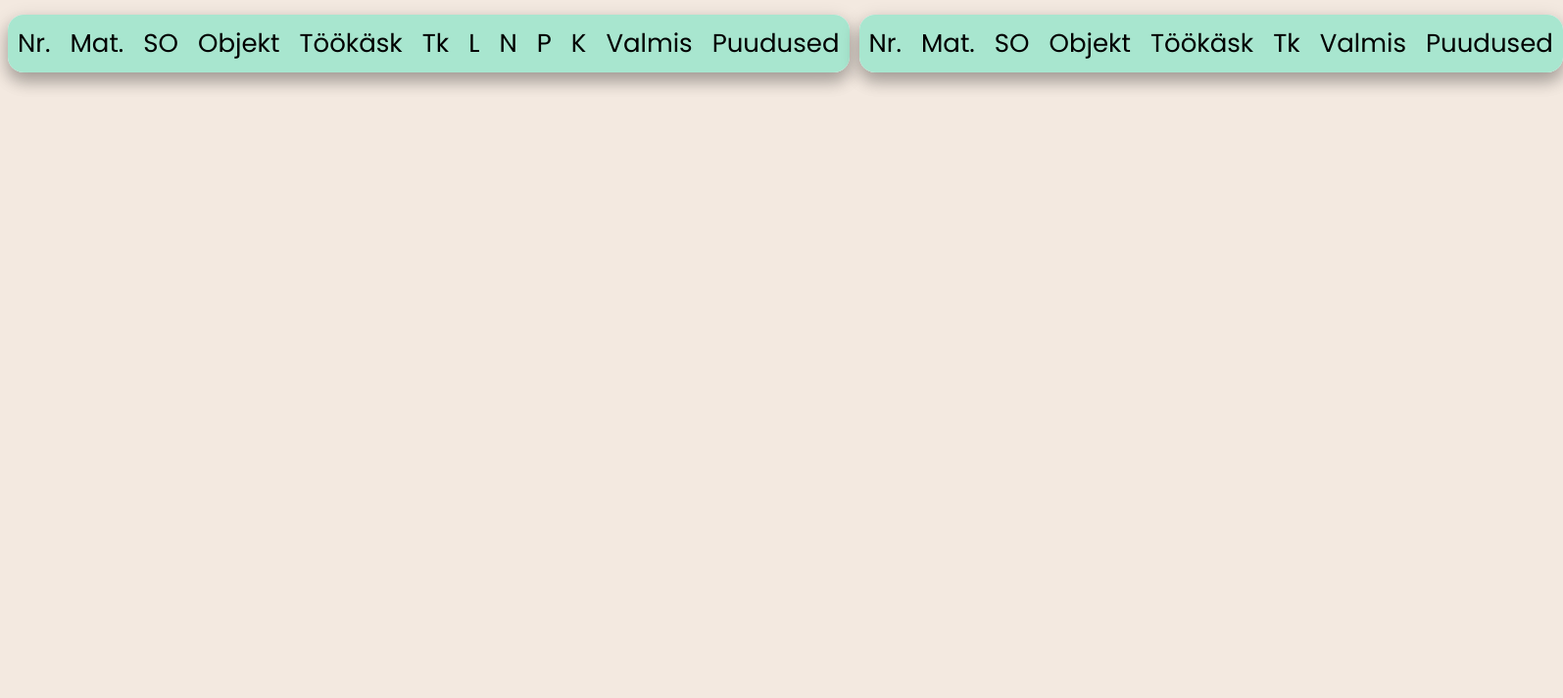
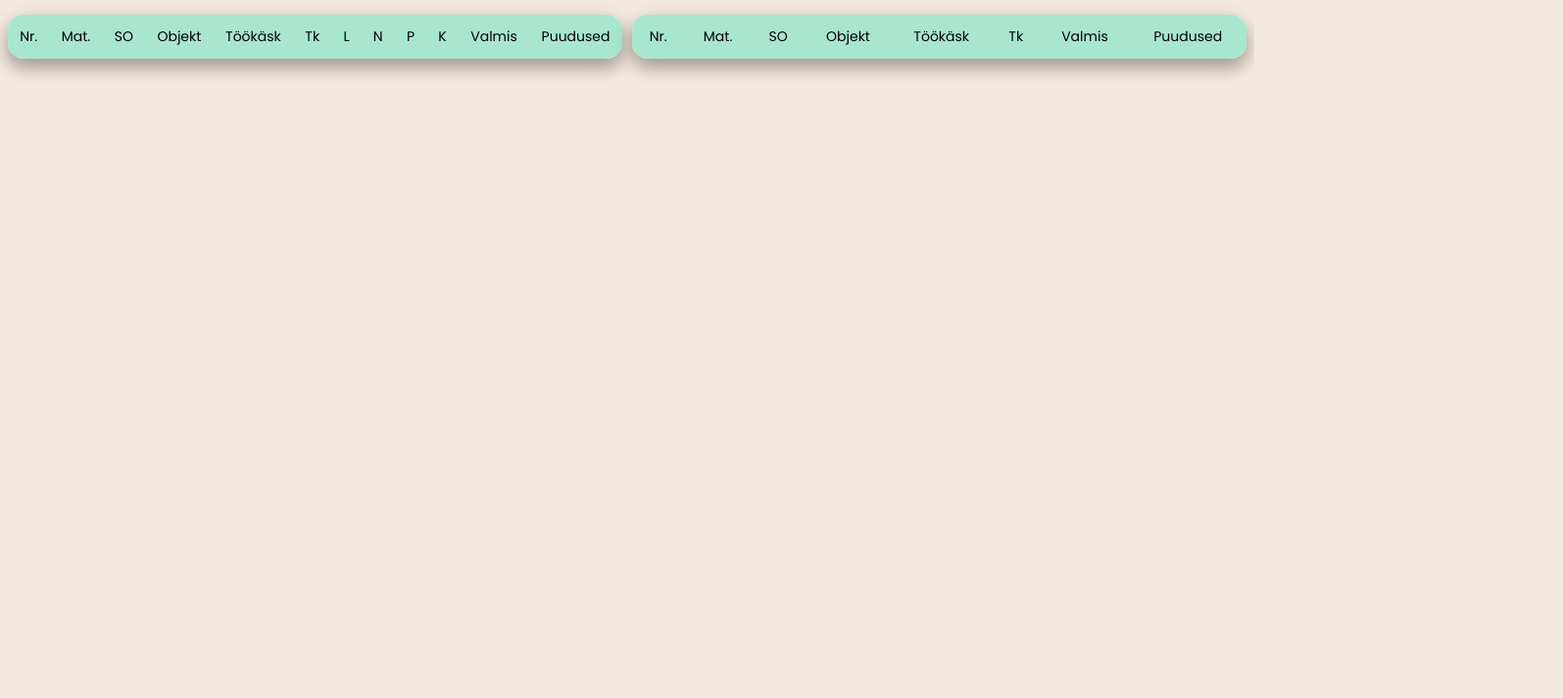
Before and after one commit to romankurm/keraplastmockup, a website with bundled scripts: page index.html in a window 1280 px wide. Shown: the part 87-800 px from the top of the page at 98% size, 1595 px wide, since content can reach past the window. Built offline with nearby package versions, Linux system fonts and the light colour scheme; no server answers.

Commit message:
suuruse muutused

```diff
--- a/index.html
+++ b/index.html
@@ -31,9 +31,9 @@
     tr,
     td {
         font-family: 'Poppins', sans-serif;
-        font-size: 26px;
+        font-size: 14px;
         text-align: center;
-        padding: 10px;
+        padding: 12px;
         color: black;
     }
 
```
